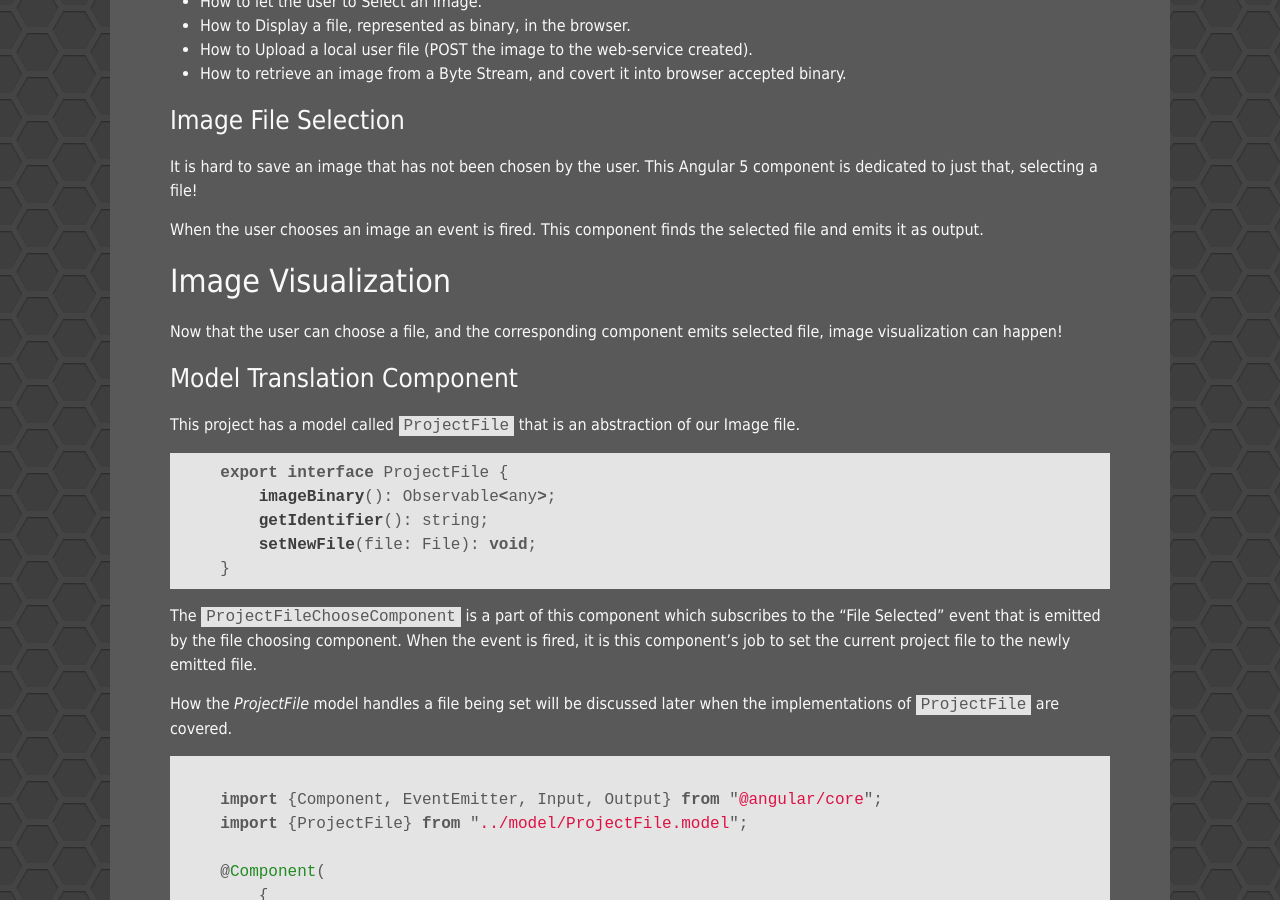
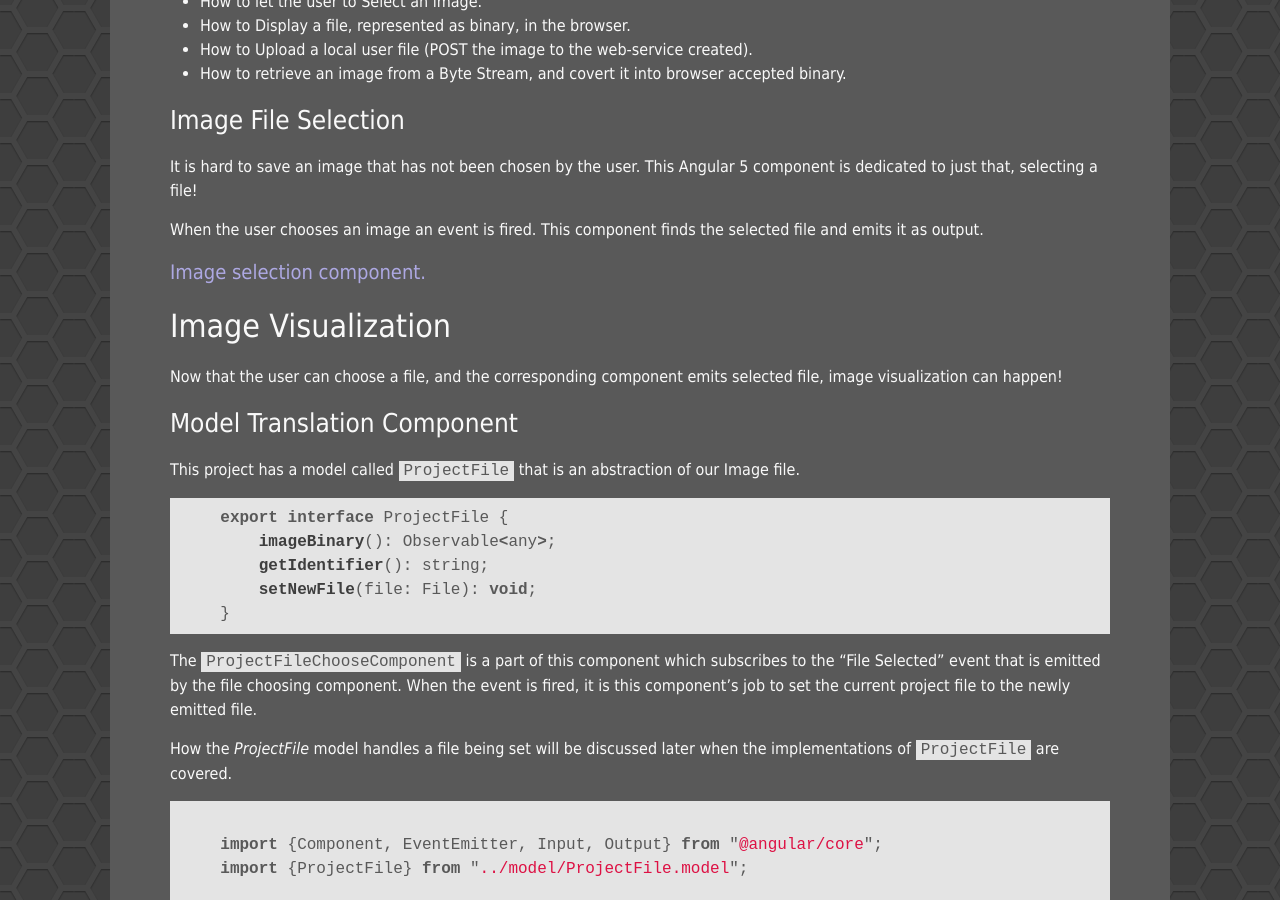
Before and after one commit to Unthrottled/blog, a Jekyll site: the page built from _posts/2017-12-14-Reactive-Mongo-Image-Persistence.md, in a window 1280 px wide and 900 px high, scrolled down 5382 px. Built offline with Jekyll 4.4.1, drawn with Linux system fonts in a browser that asks for light colours.

Commit message:
More link to code

```diff
--- a/_posts/2017-12-14-Reactive-Mongo-Image-Persistence.md
+++ b/_posts/2017-12-14-Reactive-Mongo-Image-Persistence.md
@@ -226,6 +226,7 @@ This Angular 5 component is dedicated to just that, selecting a file!
 When the user chooses an image an event is fired.
 This component finds the selected file and emits it as output.
 
+#### [Image selection component.]({{site.url}}/code/rmip/image_selection.html)
 
 ## Image Visualization
 
```
